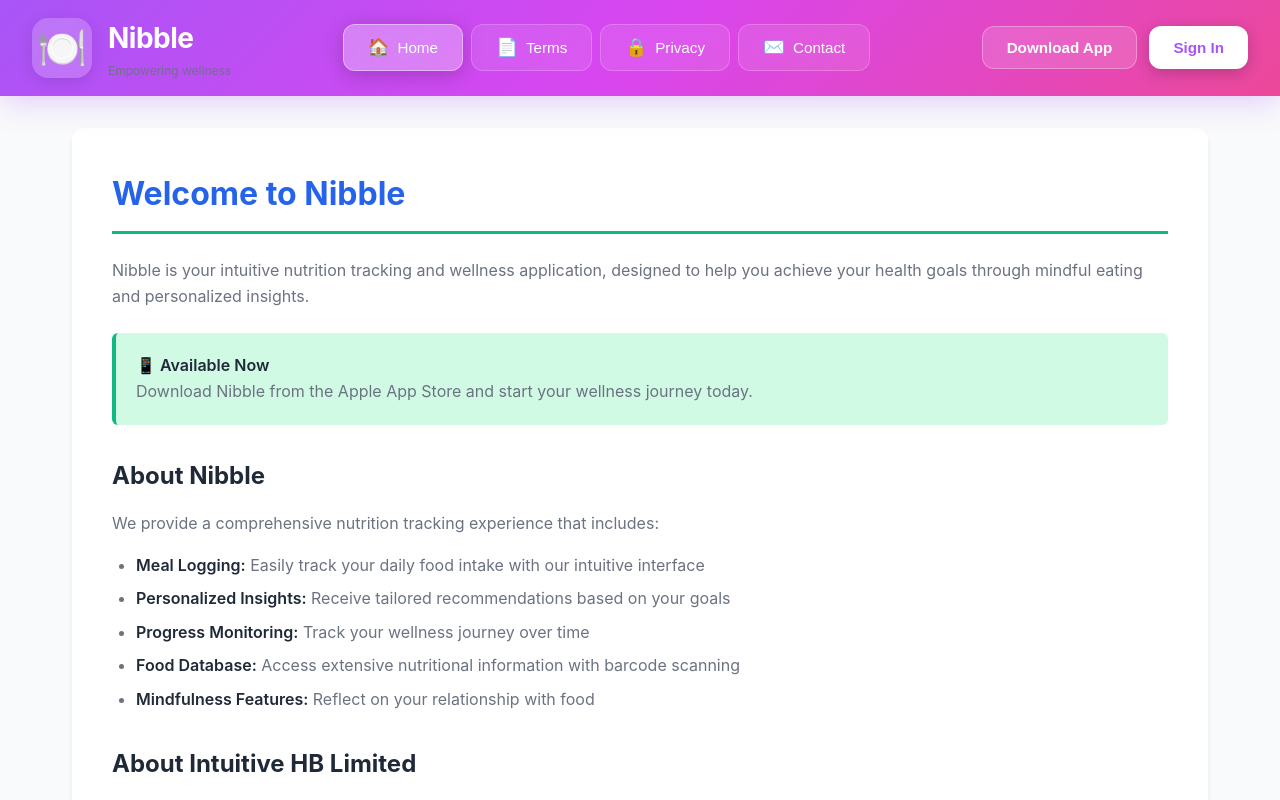
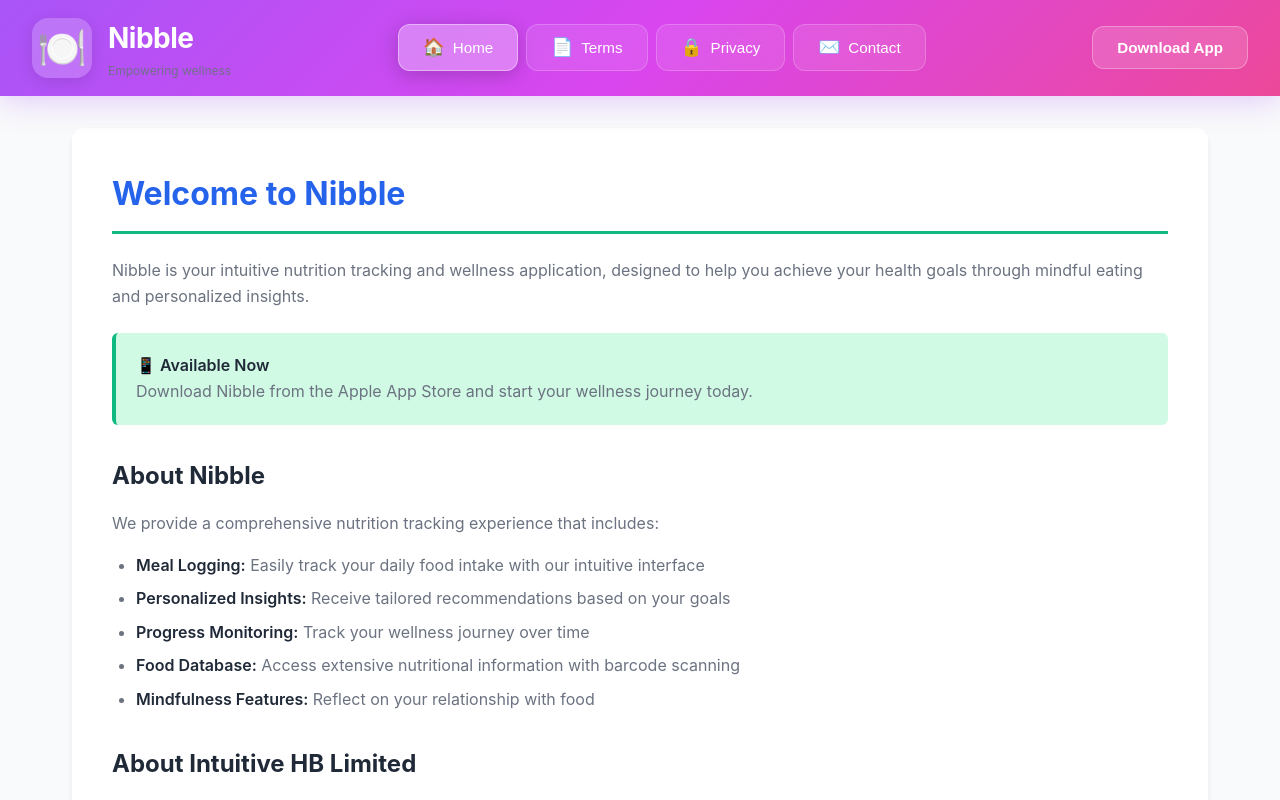
Before and after one commit to intuitivenibble-del/intuitivenibble-del.github.io, a plain HTML site: page index.html in a window 1280 px wide. Shown: the top 800 px of the page. Drawn offline with Linux system fonts and the light colour scheme.

Commit message:
Update index.html

```diff
--- a/index.html
+++ b/index.html
@@ -43,9 +43,6 @@
             <button class="btn-secondary" onclick="window.open('https://apps.apple.com', '_blank')">
                 Download App
             </button>
-            <button class="btn-primary" onclick="alert('Coming soon!')">
-                Sign In
-            </button>
         </div>
 
         <!-- Mobile Menu Toggle -->
@@ -77,9 +74,6 @@
         <div class="mobile-menu-divider"></div>
         <button class="btn-mobile" onclick="window.open('https://apps.apple.com', '_blank')">
             Download App
-        </button>
-        <button class="btn-mobile primary" onclick="alert('Coming soon!')">
-            Sign In
         </button>
     </div>
 </header>
```
